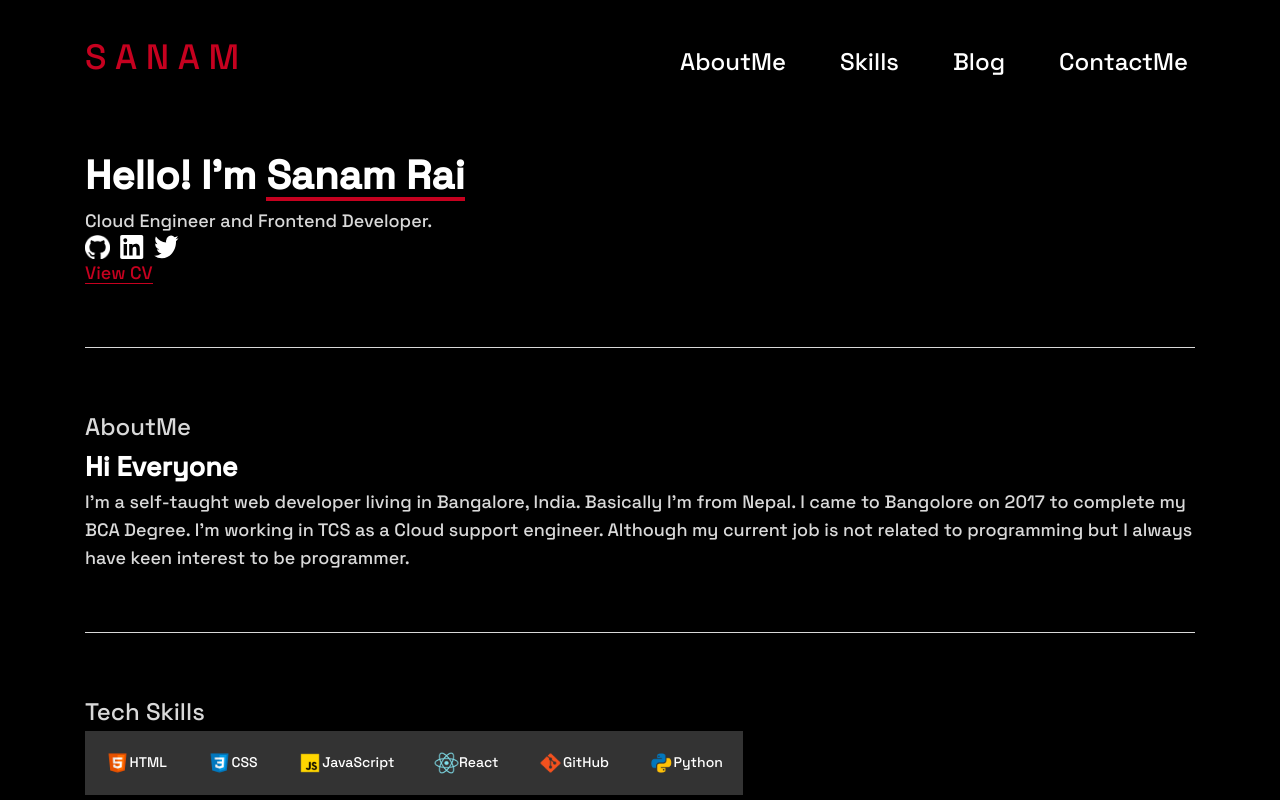
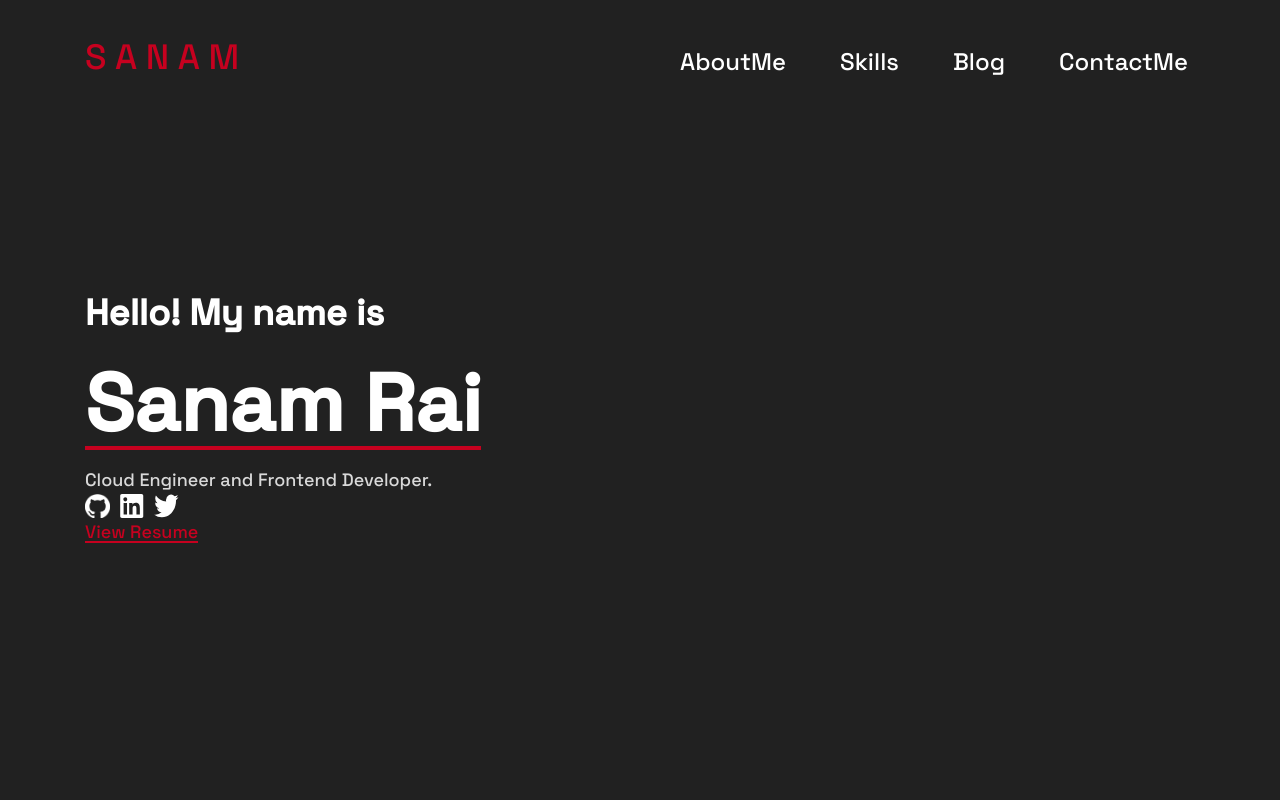
Before and after one commit to iamsanamrai/Portfolio, a website: page index.html in a window 1280 px wide. Shown: the top 800 px of the page. Drawn offline with Linux system fonts and the light colour scheme.

Commit message:
changed main and updated projects

```diff
--- a/index.html
+++ b/index.html
@@ -33,25 +33,22 @@
                                               <!--Main-->
     <div class="container">
       <div class="wrapper">
-        <section id="main">
-
+        <main>
+           <div class="main_block">
            <div class="myintro">
-            <!--<div class="mypic"><img src="/assets/images/profile2.JPG" alt="Mr.Sanam"></div>-->
-        <div class="main_block">
-                <h1 class="text first-text">Hello! I'm <span>Sanam Rai</span></h1>
+                <h1 class="text first-text">Hello! My name is<br><span>Sanam Rai</span></h1>
                 <p>Cloud Engineer and Frontend Developer.</p>
             <div class="icon">
                 <a href=""><img src="assets/images/github-mark-white.png" alt="Github" width="24.61" height="24"></a>
                 <a href="https://www.linkedin.com/in/iamsanamrai/" target="_blank"><img src="assets/images/icon-linkedin.svg" alt="linkedin" width="24.61" height="24"></a>
                 <a href=""><img src="assets/images/icon-twitter.svg" alt="twitter-sign" width="24.61" height="24"></a>
             </div>
-            <a href="https://docs.google.com/document/d/1aJC-Qb-5muGq6GBNReHBnmn7G2RQOpfs/edit?usp=sharing&ouid=117110987496759745142&rtpof=true&sd=true" class="download" target="_blank">View CV</a>
+            <a href="https://docs.google.com/document/d/1aJC-Qb-5muGq6GBNReHBnmn7G2RQOpfs/edit?usp=sharing&ouid=117110987496759745142&rtpof=true&sd=true" class="download" target="_blank">View Resume</a>
+          </div>
         </div>
 
-          </div>
 
-
-    </section>
+        </main>
 
 
     <section id="section1">
--- a/style.css
+++ b/style.css
@@ -4,7 +4,7 @@
 }
 
 :root {
-  --bgclolor: rgba(0, 0, 0);
+  --bgclolor: rgb(33, 33, 33);
   --textaccent: #ffffff;
   --darkgray: rgb(36, 36, 36);
   --fs-18: 1.125rem;
@@ -31,6 +31,7 @@ html {
 
 body {
   margin: 0;
+  padding: 0;
   background-color: var(--bgclolor);
   color: var(--textaccent);
   font-family: 'Space Grotesk', sans-serif;
@@ -110,18 +111,19 @@ li a:hover {
 
 }
 
-.myintro {
-  justify-content: center;
-  text-align: center;
-  display: flex;
-  padding-top: 60px;
-  padding-bottom: 60px;
+.main_block {
+  max-width: 100vw;
+  min-height: 0;
+  height: 100vh;
   border-bottom: 1px solid var(--gray);
 }
 
-h1 {
-  font-size: 40px;
+.myintro {
+  padding-top: 200px;
+
 }
+
+
 
 h1 > span {
 background-image: linear-gradient(
@@ -131,6 +133,7 @@ background-image: linear-gradient(
 background-position: 0 1.18em;
 background-repeat: repeat-x;
 background-size: 8px 4px;
+font-size: 80px;
 }
 
 
@@ -153,9 +156,6 @@ background-size: 8px 4px;
   color: var(--red);
 }
 
-.main_blocks {
-  margin-left: 100px;
-}
 
 .mypic img {
   border-radius: 100%;
@@ -186,6 +186,7 @@ background-size: 8px 4px;
   padding-bottom: 60px;
   border-bottom: 1px solid var(--gray);
 }
+
 
 p {
   color: var(--gray);
@@ -222,6 +223,7 @@ p {
 
  .projects_grid {
   display:flex;
+  flex-wrap: wrap;
   grid-template-columns: repeat(2, 1fr);
 
  }
@@ -314,11 +316,12 @@ textarea {
   .wrapper {
     width: calc(100% - 3.75rem);
   }
+  .main_block {
+
+  }
 
   .myintro {
-    justify-content: flex-start;
     text-align: left;
-    align-items: center;
   }
 
   .icon {
```
